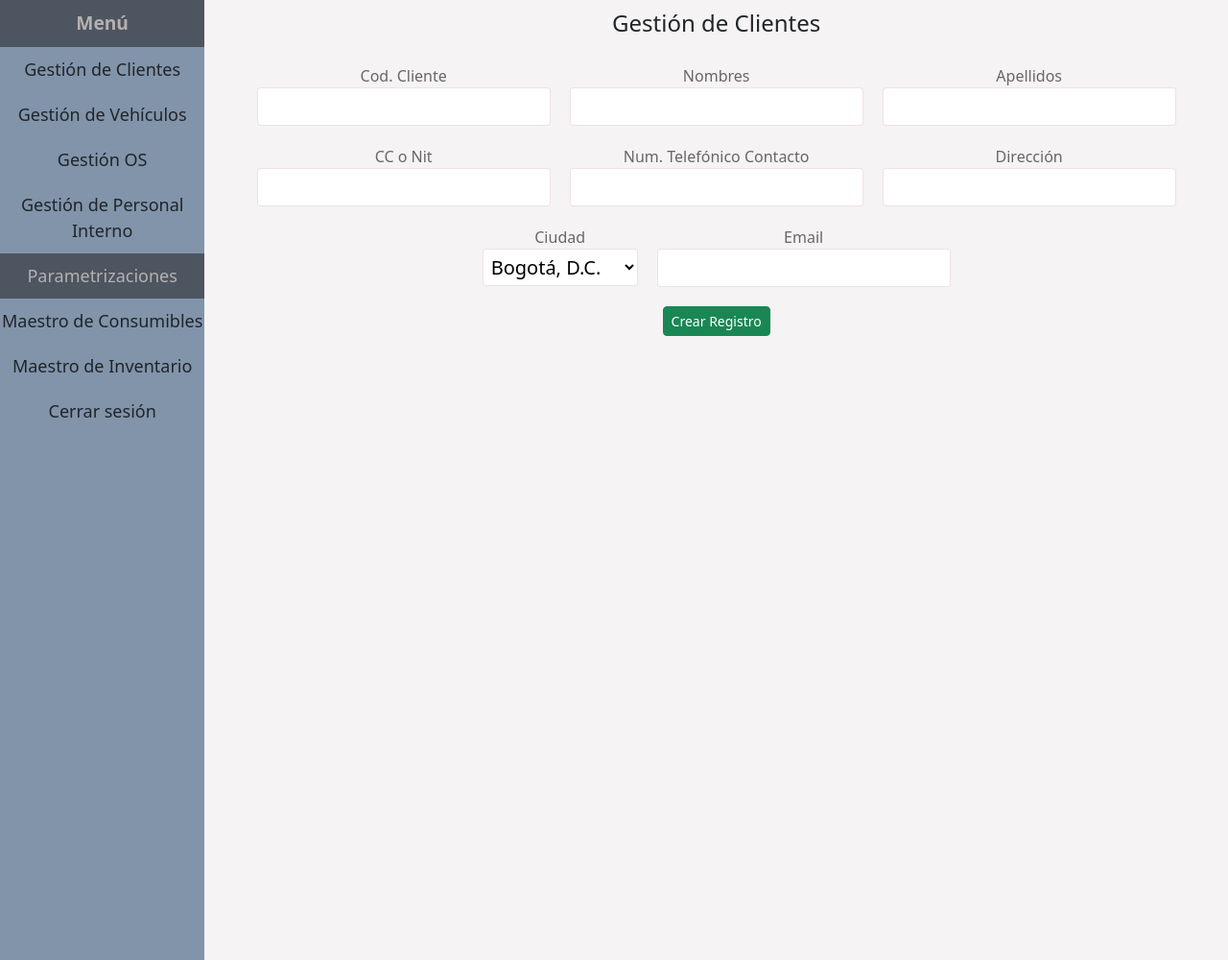
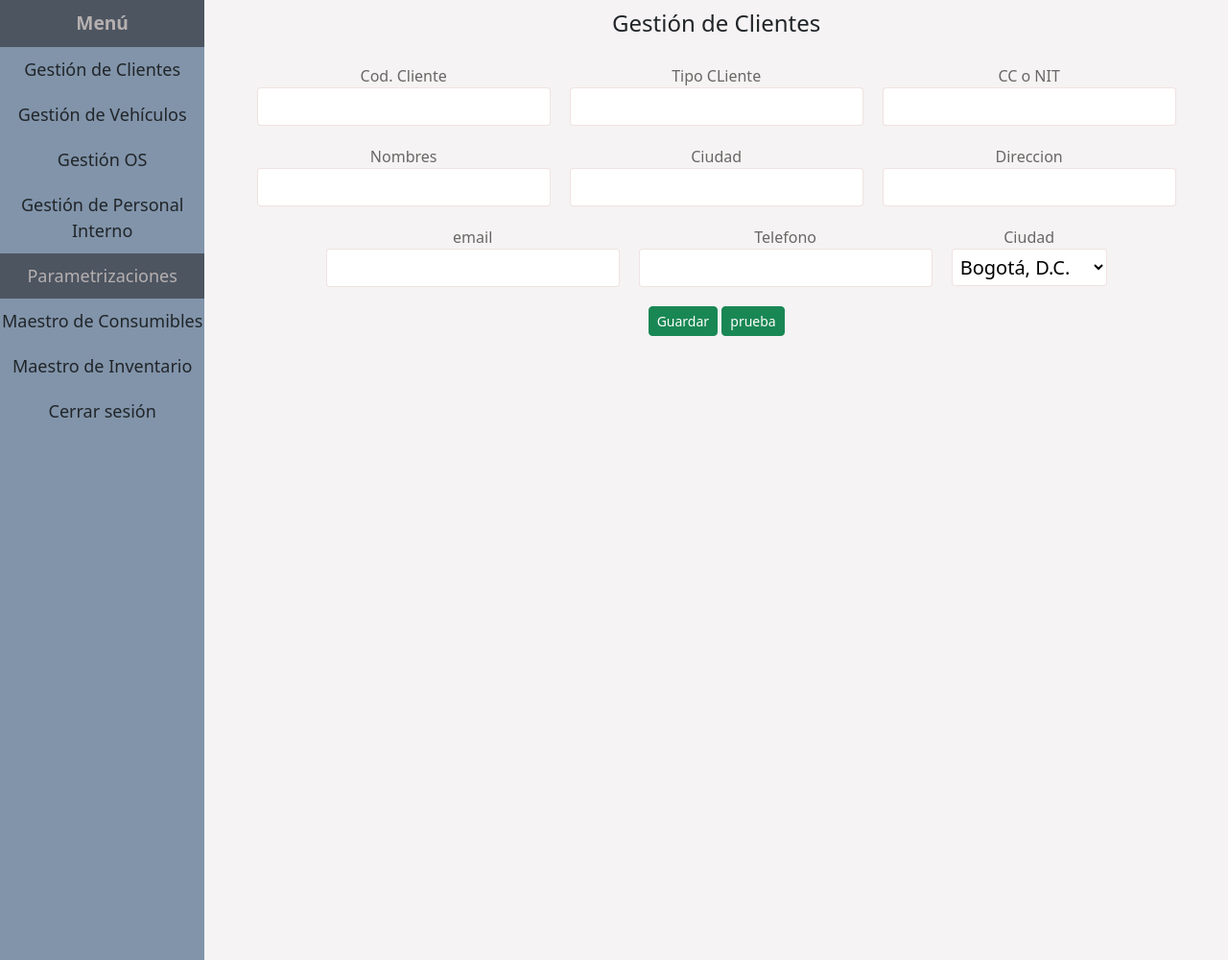
Before and after one commit to gcamachoj/CarRepairPro_GA7_AA2_EV02, a Flask app: page /crear_cliente in a window 1280 px wide. Shown: the whole page at 96% size. Run offline with Flask 3, Linux system fonts and the light colour scheme; parts of the project's set-up code (start-up, migrations or seed data) failed here and were passed over.

Commit message:
trabajando en modulo crear_cliente

```diff
--- a/app.py
+++ b/app.py
@@ -3,11 +3,11 @@
     # * Redirect:           Modulo de Flask  que se usa para redirigir a otra pagina
     # * url_for:            Utiliería para tomar la url de otra ruta de la ap.
     # * render_template:    Utilería que se usa para renderizar los archivos del front.
-
+    # } Request:            Utileria para recibir datos de un formulario
     # * SqlAlchemy: Librería de python como base ORM para modelar los datos de la base de y representarlos como como objetos dentro del backend. Bajo esta lbirería se crean las clases de cada componente de la lógica del negocio.
 
 
-from flask import Flask, redirect, url_for, render_template
+from flask import Flask, redirect, url_for, render_template, request
 from flask_sqlalchemy import SQLAlchemy
 
 
@@ -74,7 +74,7 @@ class Marca(db.Model):
     Marca = db.Column(db.String, nullable = False)
 
 
-#Rutas
+#Rutas de Inicio --------------------------------------
 @app.route('/')
 def redirect_to_login():
     return redirect(url_for('login'))
@@ -87,11 +87,7 @@ def login():
 def index():
     return render_template('index.html')
 
-@app.route('/base')
-def base():
-    return render_template('base.html')
-
-
+# -- Rutas Clientes -------------------------------
 @app.route('/clientes')
 def clientes():
     clientes = Cliente.query.all() # Consulta todos los clientes en la base de datos
@@ -101,7 +97,21 @@ def clientes():
 def crear_cliente():
     return render_template('crear_cliente.html')
 
-#---------------------------------------------------------------------------
+@app.route('/guardar_cliente', methods=["POST"])
+def guardar_cliente():
+    cliente = Cliente(
+                      IdTIpoCliente=request.form['InputIdTipoCliente'],
+                      CC_NIT = "444",
+                      Nombres = "abc",
+                      IdCiudad="5",
+                      Direccion="cra",
+                      email="rerre@sdsd.com",
+                      Telefono="444"
+                      )
+    db.session.add(cliente)
+    db.session.commit()
+    return redirect(url_for('clientes'))
+#------------------------------------------------------
 #Ejecucion
 
 if __name__ == "__main__":
--- a/templates/crear_cliente.html
+++ b/templates/crear_cliente.html
@@ -7,7 +7,7 @@
         Gestión de Clientes
     </h1>
 
-        <form class="form-principal">
+        <form action="/guardar_cliente" method="POST" class="form-principal">
 
             <div class="campos">
 
@@ -15,44 +15,58 @@
                     <label for="" class="label">
                         Cod. Cliente
                     </label>
-                    <input type="text" class="campo" name="">
+                    <input type="text" class="campo" name="InputIdCliente" id="InputIdCliente">
+                </div>
+
+                <div class="caja">
+                    <label for="" class="label">
+                        Tipo CLiente
+                    </label>
+                    <input type="text" class="campo" name="InputIdTipoCliente">
+                </div>
+
+                <div class="caja">
+                    <label for="" class="label">
+                        CC o NIT
+                    </label>
+                    <input type="text" class="campo" name="InputCC_Nit">
                 </div>
 
                 <div class="caja">
                     <label for="" class="label">
                         Nombres
                     </label>
-                    <input type="text" class="campo" name="">
+                    <input type="text" class="campo" name="InputNombres">
                 </div>
 
                 <div class="caja">
                     <label for="" class="label">
-                        Apellidos
+                        Ciudad
                     </label>
-                    <input type="text" class="campo" name="">
+                    <input type="text" class="campo" name="InputIdCiudad">
                 </div>
 
                 <div class="caja">
                     <label for="" class="label">
-                        CC o Nit
+                        Direccion
                     </label>
-                    <input type="text" class="campo" name="">
+                    <input type="text" class="campo" name="InputDireccion">
                 </div>
 
 
                 <div class="caja">
                     <label for="" class="label">
-                        Num. Telefónico Contacto
+                        email
                     </label>
-                    <input type="text" class="campo medium" name="">
+                    <input type="text" class="campo medium" name="InputEmail">
                 </div>
 
 
                 <div class="caja">
                     <label for="" class="label">
-                        Dirección
+                        Telefono
                     </label>
-                    <input type="text" class="campo normal" name="">
+                    <input type="text" class="campo normal" name="InputTelefono">
                 </div>
 
 
@@ -77,20 +91,25 @@
                     </select>
                  </div>
 
-                <div class="caja">
-                    <label for="" class="label">
-                        Email
-                    </label>
-                    <input type="text" class="campo" name="">
-                </div>
                 <!-------->
+            </div>
+            <div class=footer-buttons>
+                <button type="submit" class="btn btn-success btn-sm text-center">
+
+                Guardar
+                </button>
+
+                <button onClick="prueba()" class="btn btn-success btn-sm text-center">prueba</button>
             </div>
         </form>
 
-        <div class=footer-buttons>
-            <input type="button" class="btn btn-success btn-sm text-center" name="submit" value="Crear Registro">
-        </div>
+
 </div>
 
-
+<script>
+function prueba(){
+    var nombre = document.getElementById('InputIdCliente').value
+    alert(nombre)
+}
+</script>
 {% endblock %}
```
